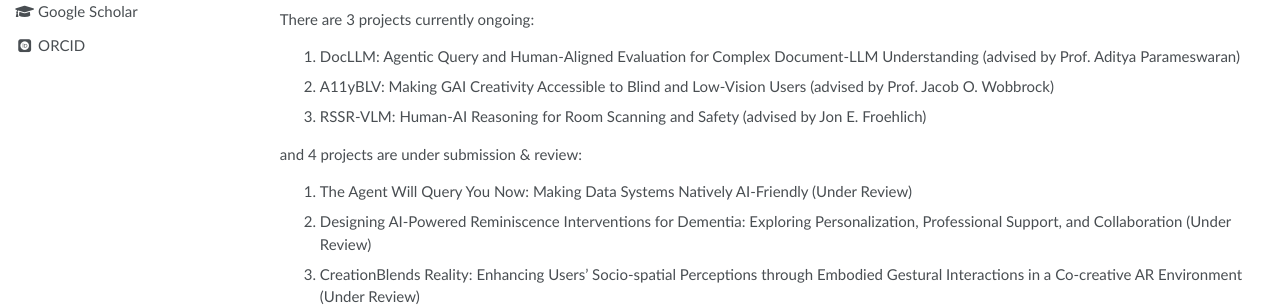
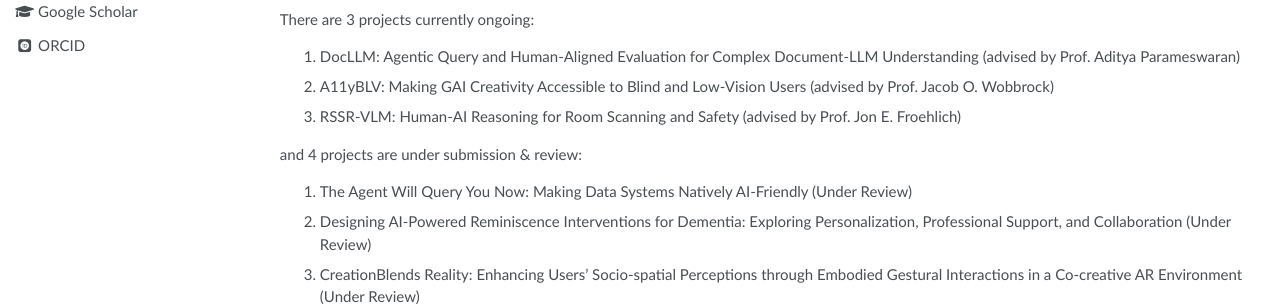
Before and after one commit to Ruiqi-Chen-0216/Ruiqi-Chen-0216.github.io, a Jekyll site: the page built from _pages/publications.md, in a window 1280 px wide and 900 px high, scrolled down 657 px. Shown: the part 547-853 px from the top of the window. Built offline with Jekyll 4.4.1, drawn with Linux system fonts in a browser that asks for light colours; some web fonts are replaced.

Commit message:
Update publications.md

```diff
--- a/_pages/publications.md
+++ b/_pages/publications.md
@@ -84,7 +84,7 @@
 There are 3 projects currently ongoing:
 1. DocLLM: Agentic Query and Human-Aligned Evaluation for Complex Document-LLM Understanding (advised by Prof. Aditya Parameswaran)
 2. A11yBLV: Making GAI Creativity Accessible to Blind and Low-Vision Users (advised by Prof. Jacob O. Wobbrock)
-3. RSSR-VLM: Human-AI Reasoning for Room Scanning and Safety (advised by Jon E. Froehlich)
+3. RSSR-VLM: Human-AI Reasoning for Room Scanning and Safety (advised by Prof. Jon E. Froehlich)
 
 and 4 projects are under submission & review:
 1. The Agent Will Query You Now: Making Data Systems Natively AI-Friendly (Under Review)
```
